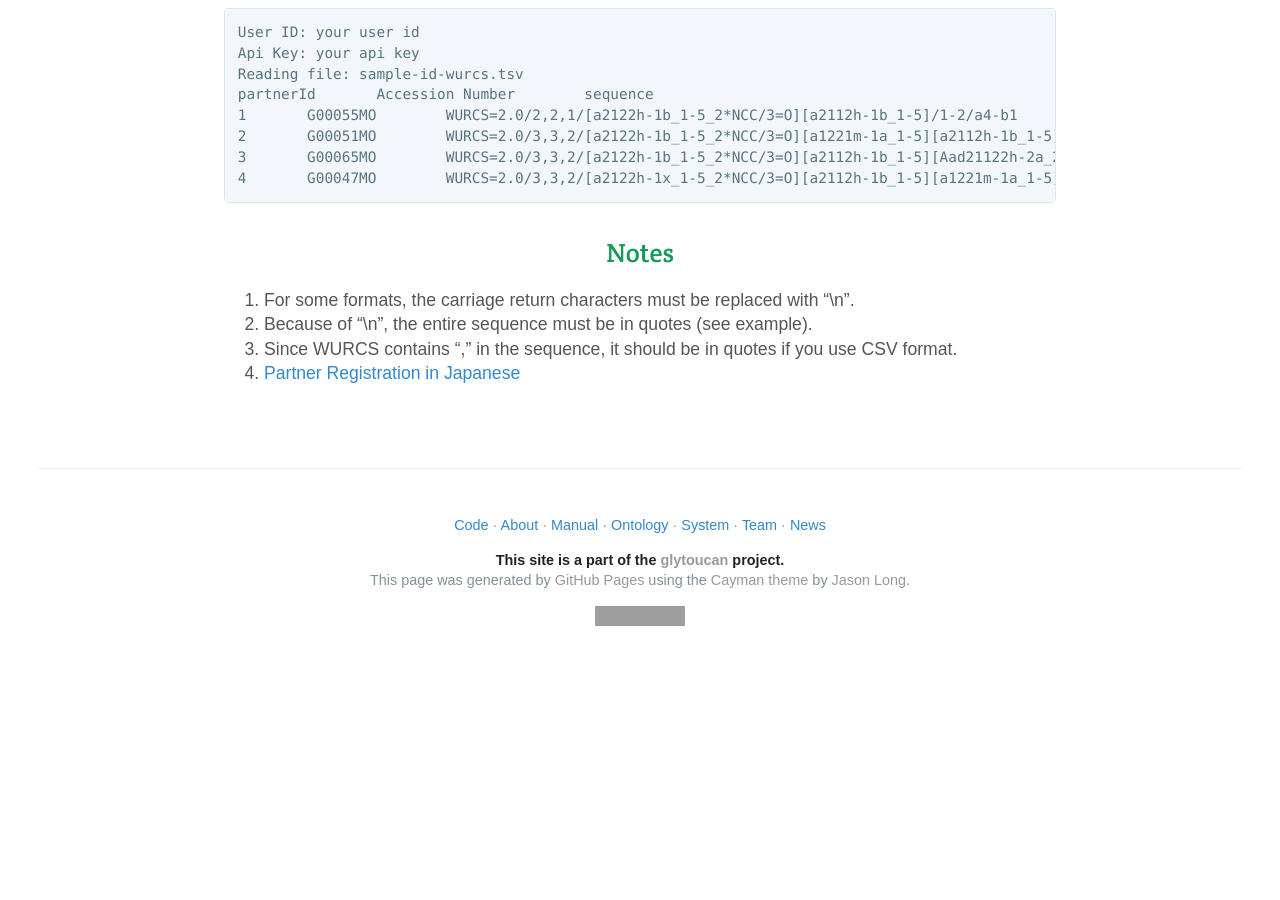
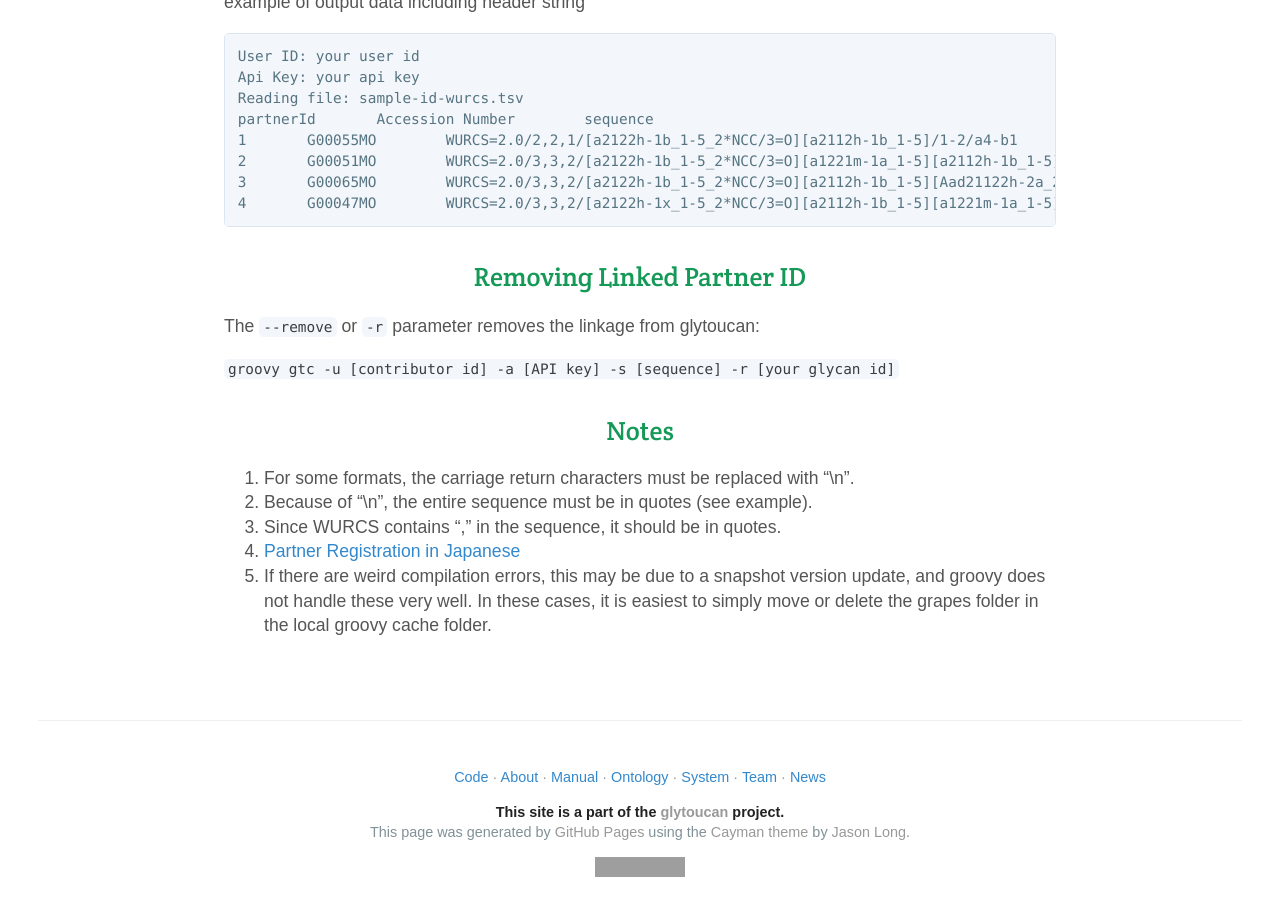
Before and after one commit to glytoucan/glytoucan, a Jekyll site: the page built from system/cli.md, in a window 1280 px wide and 900 px high, scrolled down 4139 px. Built offline with Jekyll 4.4.1, drawn with Linux system fonts in a browser that asks for light colours; nearby versions of some CDN libraries; before the commit the page ends 4817 px from its top, so only the background shows below that; some of the changed text lies outside the part shown; grey boxes are pictures that could not be loaded.

Commit message:
remove param in cli

````diff
--- a/system/cli.md
+++ b/system/cli.md
@@ -159,10 +159,16 @@ partnerId	Accession Number	sequence
 4	G00047MO	WURCS=2.0/3,3,2/[a2122h-1x_1-5_2*NCC/3=O][a2112h-1b_1-5][a1221m-1a_1-5]/1-2-3/a3-b1_a4-c1
 ```
 
+## Removing Linked Partner ID
+
+The ```--remove``` or ```-r``` parameter removes the linkage from glytoucan:
+
+`groovy gtc -u [contributor id] -a [API key] -s  [sequence] -r [your glycan id]`
 
 ## Notes
 
 1. For some formats, the carriage return characters must be replaced with "\n".
 1. Because of "\n", the entire sequence must be in quotes (see example).
-2. Since WURCS contains "," in the sequence, it should be in quotes if you use CSV format.
-2. [Partner Registration in Japanese](http://code.glytoucan.org/partner/registration_ja/)
+1. Since WURCS contains "," in the sequence, it should be in quotes.
+1. [Partner Registration in Japanese](http://code.glytoucan.org/partner/registration_ja/)
+1. If there are weird compilation errors, this may be due to a snapshot version update, and groovy does not handle these very well.  In these cases, it is easiest to simply move or delete the grapes folder in the local groovy cache folder.
````
